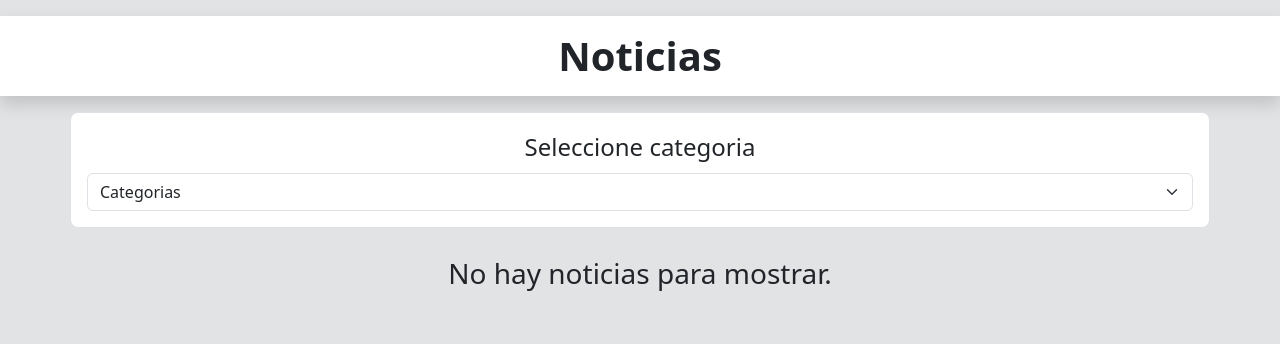
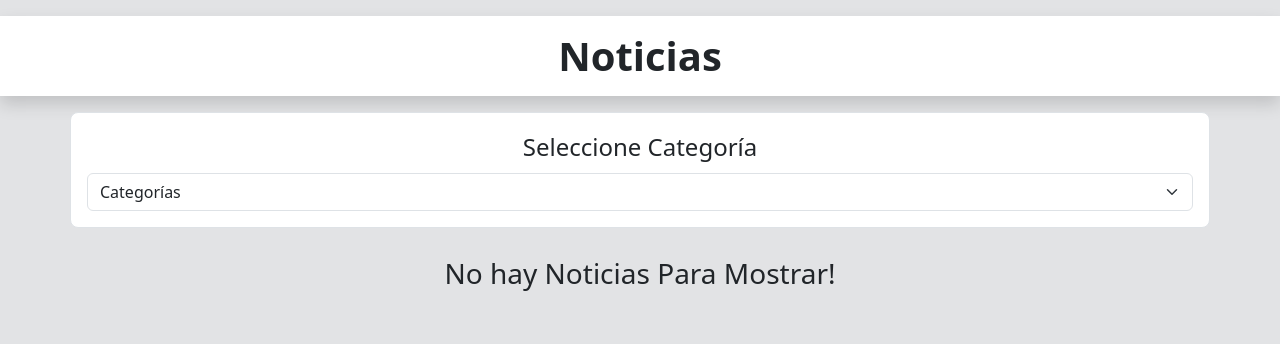
Before and after one commit to DieCau/react-noticias-api, a React (Vite) app: page / in a window 1280 px wide. Shown: the top 344 px of the page. Built offline with nearby package versions, Linux system fonts and the light colour scheme.

Commit message:
fix: components Formulario titles

```diff
--- a/index.html
+++ b/index.html
@@ -1,5 +1,5 @@
 <!doctype html>
-<html lang="en">
+<html lang="es">
   <head>
     <meta charset="UTF-8" />
     <link rel="icon" type="image/svg+xml" href="/vite.svg" />
--- a/src/components/Formulario.jsx
+++ b/src/components/Formulario.jsx
@@ -23,7 +23,6 @@ const Formulario = () => {
 
       if (respuesta.status === 200) {
         const datos = await respuesta.json();
-        console.log(datos.results);
         setNoticia(datos.results);
         setMostrarSpinner(false);
       }
@@ -37,7 +36,7 @@ const Formulario = () => {
       <section className="p-3 border rounded-3 bg-white container">
         <Form.Group>
           <Form.Label className="fs-4 d-flex justify-content-center">
-            Seleccione categoria
+            Seleccione Categoría
           </Form.Label>
           <div className="d-flex align-items-center ">
             <Form.Select
@@ -46,7 +45,7 @@ const Formulario = () => {
               onChange={(e) => setCategoria(e.target.value)}
             >
               <option value="" disabled hidden>
-                Categorias
+                Categorías
               </option>
               <option value="business">Negocios</option>
               <option value="entertainment">Entretenimiento</option>
@@ -65,7 +64,7 @@ const Formulario = () => {
             <ScaleLoader color="#0d6efd" loading={mostrarSpinner} size={50} />
           </div>
         ) : noticia.length === 0 ? (
-          <p className="text-center fs-3">No hay noticias para mostrar.</p>
+          <p className="text-center fs-3">No hay Noticias Para Mostrar!</p>
         ) : (
           <ListaNoticias noticiaProps={noticia} />
         )}
```
